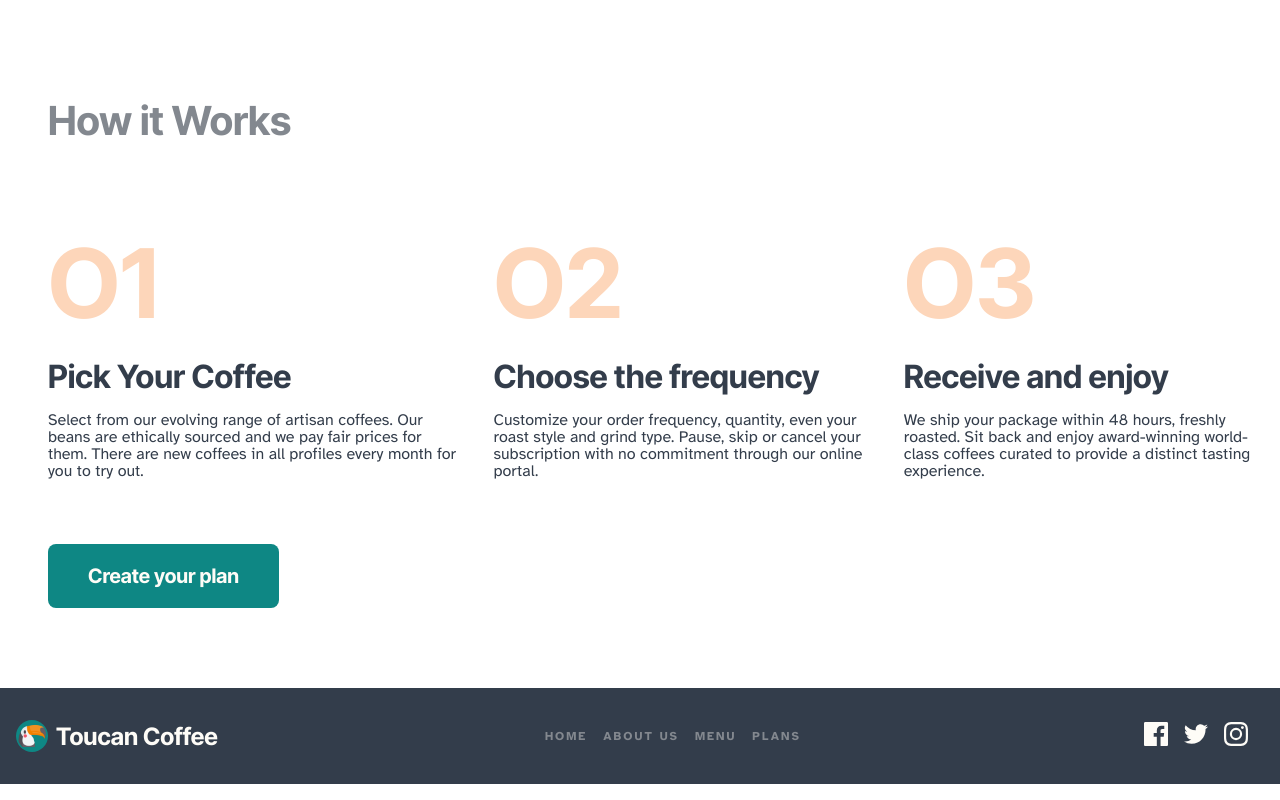
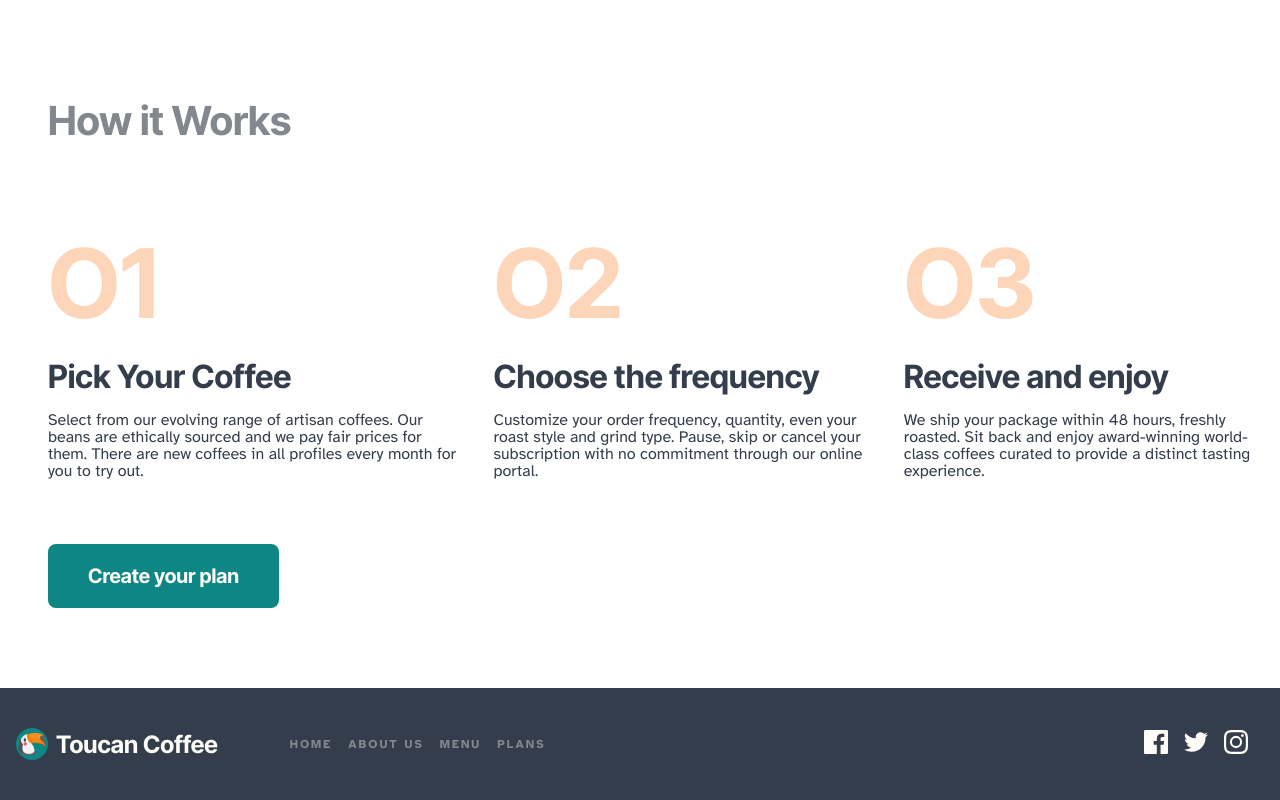
Before and after one commit to chingu-voyages/v41-toucans-team-04, a React (Create React App) app: page / in a window 1280 px wide. Shown: the part 2125-2925 px from the top of the page. Built offline with nearby package versions, Linux system fonts and the light colour scheme.

Commit message:
change the layout of footer  nav links

```diff
--- a/src/components/Footer.css
+++ b/src/components/Footer.css
@@ -2,7 +2,8 @@
 	display: relative;
 	background-color: var(--main-black);
 }
-.footer-container {
+.footer-container,
+.footer-nav {
 	display: flex;
 	flex-direction: column;
 	align-items: center;
@@ -15,7 +16,7 @@
 	color: var(--main-white);
 	font-size: 1.5rem;
 }
-.footer-nav {
+.footer-menu {
 	display: flex;
 	flex-direction: column;
 	align-items: center;
@@ -38,8 +39,12 @@
 	margin: 0 1rem;
 	padding: 1rem 1rem 2rem;
 }
+.footer-social-menu li:hover {
+	cursor: pointer;
+	color: var(--main-bg);
+}
 @media (min-width: 480px) {
-	.footer-nav {
+	.footer-menu {
 		flex-direction: row;
 	}
 }
@@ -48,7 +53,11 @@
 		flex-direction: row;
 		align-items: center;
 		justify-content: space-between;
-		height: 6rem;
+		padding: 1.5rem 0;
+	}
+	.footer-nav {
+		flex-direction: row;
+		gap: 2rem;
 	}
 	.footer .nav-logo,
 	.footer-social-menu {
--- a/src/components/Footer.js
+++ b/src/components/Footer.js
@@ -9,11 +9,16 @@ export default function Footer() {
 		<>
 			<footer className="footer">
 				<div className="footer-container container">
+					<div className="footer-nav">
 						<div className="nav-logo">
-						<img src={toucan} className="nav-img" alt="toucan logo" />
+							<img
+								src={toucan}
+								className="nav-img"
+								alt="toucan logo"
+							/>
 							<h2 className="nav-title">Toucan Coffee</h2>
 						</div>
-					<ul className="footer-nav">
+						<ul className="footer-menu">
 							<Link to="/">
 								<li className="nav-link">Home</li>
 							</Link>
@@ -27,6 +32,7 @@ export default function Footer() {
 								<li className="nav-link">Plans</li>
 							</Link>
 						</ul>
+					</div>
 					<ul className="footer-social-menu">
 						<li>
 							<img src={facebook} alt="facebook" />
```
Lines whose indentation alone changed are shown as unchanged.
